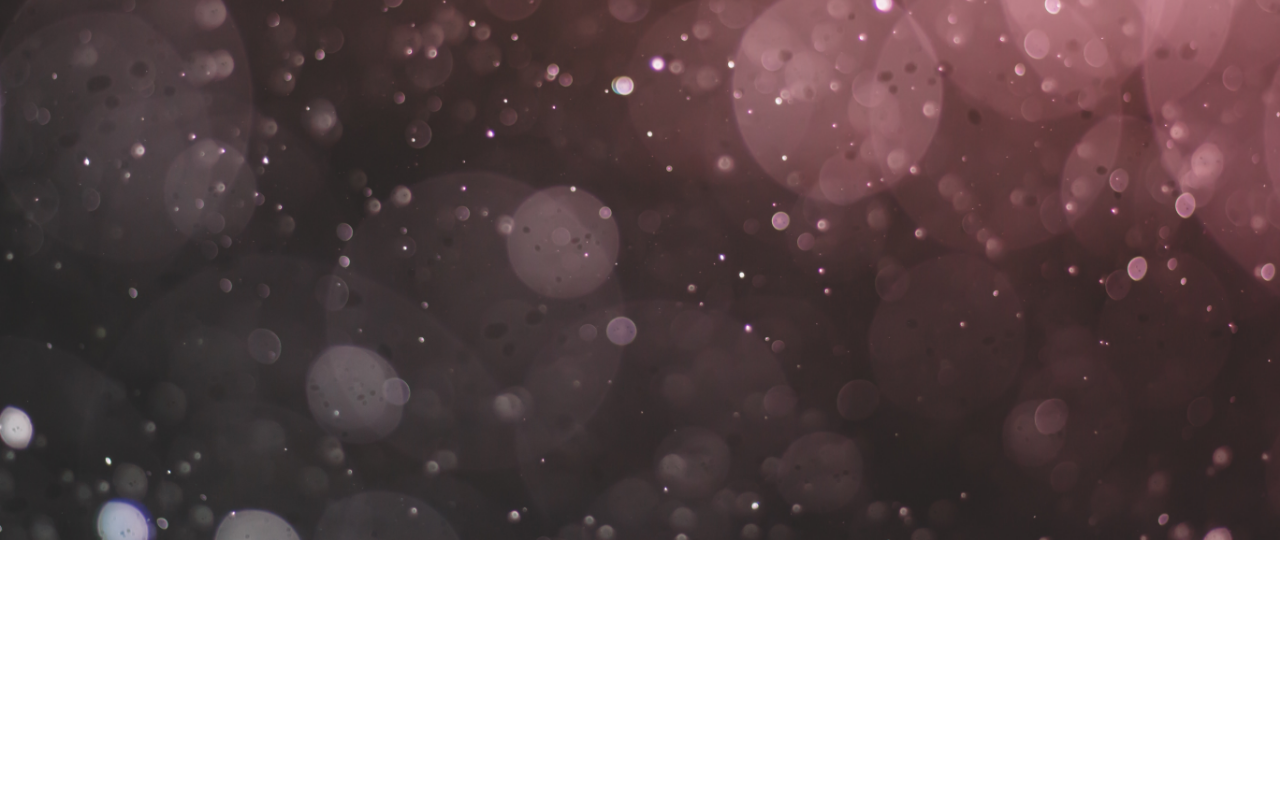
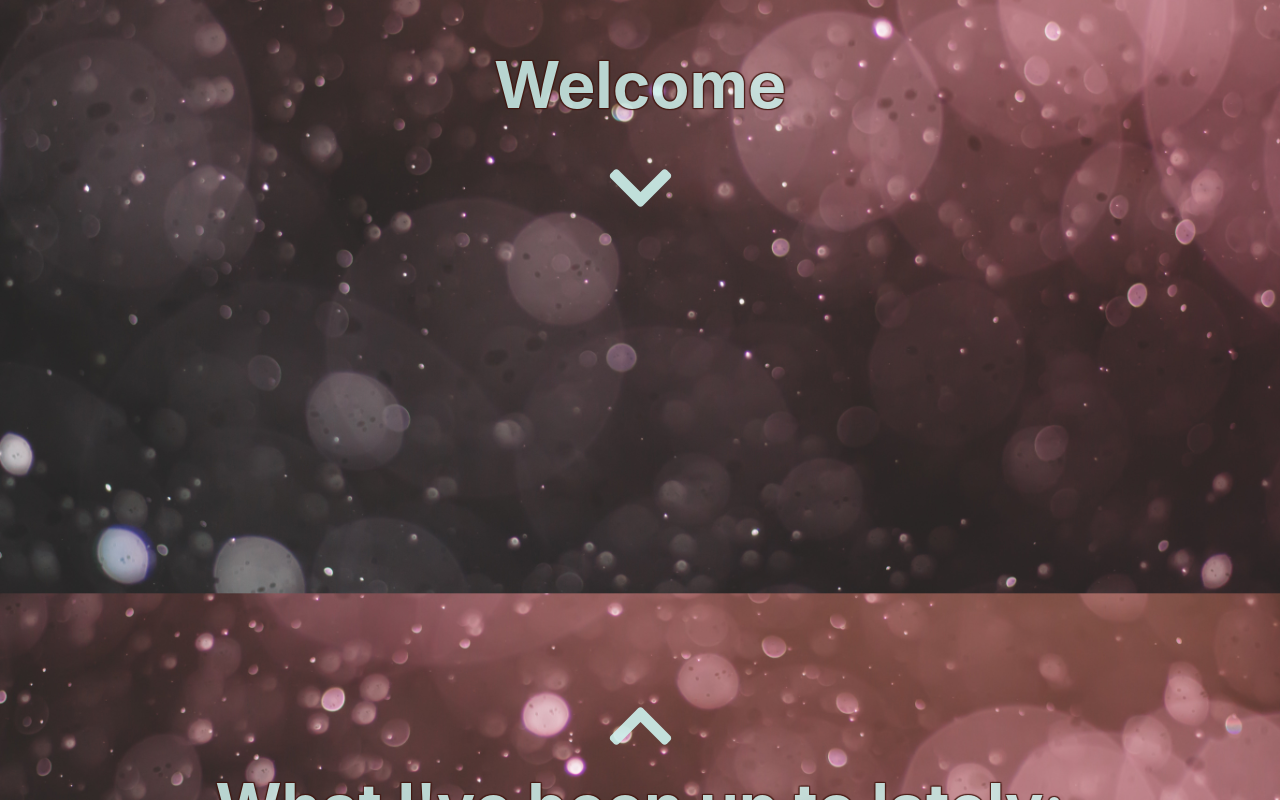
Before and after one commit to jjge732/portfolio-2.0, a Next.js app: page / in a window 1280 px wide. Before the commit this address had no page. Shown: the part 260-1060 px from the top of the page. Before the commit the page ends 800 px from the top, so only its background shows below. Built offline with nearby package versions, Linux system fonts and the light colour scheme.

Commit message:
Changed page functionality to utilize react scroll

```diff
--- a/components/backArrow.js
+++ b/components/backArrow.js
@@ -1,5 +1,7 @@
+import PropTypes from 'prop-types'
 import { Component } from "react"
-import PropTypes from 'prop-types'
+import { Link, animateScroll as scroll } from 'react-scroll';
+
 
 import { FontAwesomeIcon } from '@fortawesome/react-fontawesome'
 import { library } from '@fortawesome/fontawesome-svg-core'
@@ -35,13 +37,21 @@ export default class backArrow extends Component {
      * @returns The back arrow component
      */
     render() {
+        let {endpoint, previousSection} = this.props
         return (
             <>
                 {
-                    this.props.pageMap[this.props.endpoint] ?
-                        <a className={styles.arrow} onClick={this.props.handleClick.bind(this, true)}>
+                    this.props.pageMap[endpoint] ?
+                        <Link
+                            className={styles.arrow}
+                            activeClass="active"
+                            to={previousSection}
+                            spy={true}
+                            smooth={true}
+                            duration={750}
+                        >
                             <FontAwesomeIcon icon={faChevronDown} rotation={180}></FontAwesomeIcon>
-                        </a>
+                        </Link>
                     : null
                 }
             </>
--- a/components/container.js
+++ b/components/container.js
@@ -1,6 +1,6 @@
+import cn from 'classnames'
+import PropTypes from 'prop-types'
 import { Component } from 'react'
-import PropTypes from 'prop-types'
-import cn from 'classnames'
 
 import BackArrow from '../components/backArrow'
 import Grid from '../components/grid'
@@ -18,9 +18,12 @@ export default class Container extends Component {
     constructor(props) {
         super(props);
         this.props = props;
+        let {section} = props
+        let nextSection = this.getNextSection(section)
+        console.log(nextSection)
         this.state = {
             initialLoad: true,
-            isTransitioning: false
+            isTransitioning: false,
         }
         this.pageMap = [
             {
@@ -36,48 +39,17 @@ export default class Container extends Component {
         ]
     }
 
+    getPreviousSection = section => `section${--section}`
+
+    getNextSection = section => `section${++section}`
+
     static propTypes = {
         /**
          * The router component that is used to "shallowly" change the url
          *      Allows for the user to return to the last viewed content ("page")
          *      when the browser back button is clicked
         */
-        router: PropTypes.object.isRequired
-    }
-
-    /**
-     * Default function that is called on mount
-     *
-     */
-    componentDidMount = () => {
-        /*
-        * Sets the default query parameter to landing so that this parameter can be used to load all "pages."
-        *       Allows for better rendering of content when a user uses the browser back button.
-        */
-        setTimeout(() => {
-            if (!this.props.router.query.endpoint)
-                this.props.router.push(`/?endpoint=landing`);
-        }, 300);
-
-    }
-
-    /**
-     * Handles the arrow click and returns the user to the previous or next "page"
-     *
-     * @param {string} endpointName The "page" the user will reach by clicking this arrow
-     * @param {string} isBack Whether this arrow sends the user to the next or previous content
-     */
-    switchContainer = (isBack=false) => {
-        setTimeout(() => {
-            const router = this.props.router
-            this.setState({ isBack: isBack, isTransitioning: false });
-            router.push(`/?endpoint=${this.pageMap[isBack ? 1 : 0][router.query.endpoint]}`);
-        }, 800);
-        this.setState({
-            initialLoad: false,
-            isBack: isBack,
-            isTransitioning: true
-        })
+       endpoint: PropTypes.string.isRequired
     }
 
     /**
@@ -86,23 +58,21 @@ export default class Container extends Component {
      * @returns The components for the app
      */
     render() {
-        const { endpoint } = this.props.router.query;
-        const { isBack, initialLoad, isTransitioning } = this.state;
+        const { endpoint, section } = this.props;
         return(
             // Leverages the classnames library to allow for simple CSS transitions between pages.
-            <main className={cn({
-                [styles.container]: true,
-                [styles.initialLoad]: initialLoad,
-                [styles.reverseTransitionIn]: !initialLoad && isBack,
-                [styles.reverseTransitionOut]: isTransitioning && isBack,
-                [styles.transitioningIn]: !initialLoad && !isBack,
-                [styles.transitioningOut]: isTransitioning && !isBack,
-            })}>
-                <BackArrow endpoint={endpoint} handleClick={this.switchContainer} pageMap={this.pageMap[1]}/>
+            <main
+                className={cn({
+                    [styles.container]: true,
+                    [styles.initialLoad]: this.state.initialLoad,
+                })}
+                id={`section${section}`}
+            >
+                <BackArrow endpoint={endpoint} previousSection={this.getPreviousSection(section)} pageMap={this.pageMap[1]}/>
                 <Heading endpoint={endpoint}/>
                 <Info endpoint={endpoint}/>
-                <Grid endpoint={endpoint} handleClick={this.switchContainer}/>
-                <ForwardArrow endpoint={endpoint} handleClick={this.switchContainer} pageMap={this.pageMap[0]}/>
+                <Grid endpoint={endpoint}/>
+                <ForwardArrow endpoint={endpoint} nextSection={this.getNextSection(section)} pageMap={this.pageMap[0]}/>
             </main>
         )
     };
--- a/components/forwardArrow.js
+++ b/components/forwardArrow.js
@@ -1,5 +1,6 @@
+import PropTypes from 'prop-types'
 import { Component } from "react"
-import PropTypes from 'prop-types'
+import { Link, animateScroll as scroll } from "react-scroll";
 
 import { FontAwesomeIcon } from '@fortawesome/react-fontawesome'
 import { library } from '@fortawesome/fontawesome-svg-core'
@@ -40,13 +41,21 @@ export default class ForwardArrow extends Component {
      * @returns The forward arrow component
      */
     render() {
+        let {endpoint, nextSection, pageMap} = this.props
         return (
             <>
                 {
-                    this.props.pageMap[this.props.endpoint] ?
-                        <a className={styles.arrow} onClick={this.handleClick.bind(this, false)}>
-                            <FontAwesomeIcon icon={faChevronDown}></FontAwesomeIcon>
-                        </a>
+                    pageMap[endpoint] ?
+                        <Link
+                            className={styles.arrow}
+                            activeClass="active"
+                            to={nextSection}
+                            spy={true}
+                            smooth={true}
+                            duration={750}
+                        >
+                                <FontAwesomeIcon icon={faChevronDown}></FontAwesomeIcon>
+                        </Link>
                     : null
                 }
             </>
--- a/package.json
+++ b/package.json
@@ -20,6 +20,7 @@
     "pm2": "^4.4.0",
     "react": "16.13.1",
     "react-dom": "16.13.1",
+    "react-scroll": "^1.8.0",
     "saas": "^1.0.0"
   },
   "devDependencies": {
--- a/pages/index.js
+++ b/pages/index.js
@@ -1,10 +1,12 @@
-import { useRouter } from 'next/router'
-
 import Container from '../components/container'
 
 
 export default function Home() {
-  const router = useRouter();
 
-  return <Container router={router}/>
+  return <>
+    <Container endpoint="landing" section={1}/>
+    <Container endpoint="recentWork" section={2}/>
+    <Container endpoint="links" section={3}/>
+    <Container endpoint="contact" section={4}/>
+  </>
 }
```
Also changed, not shown: 1 other file (tests, documents, lock files or other folders).
